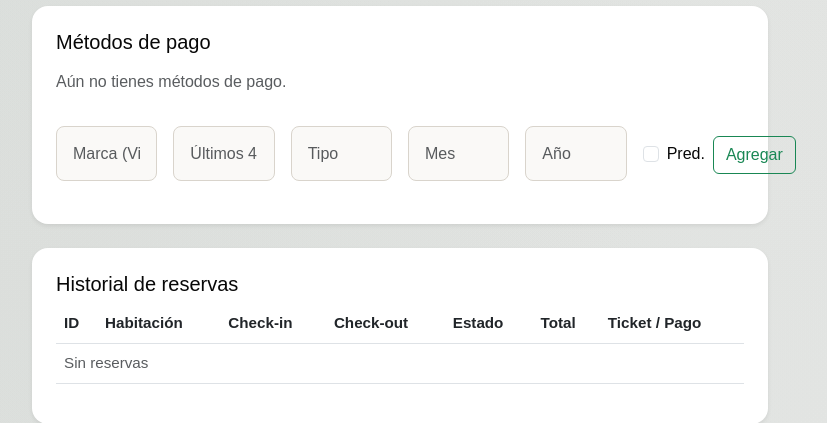
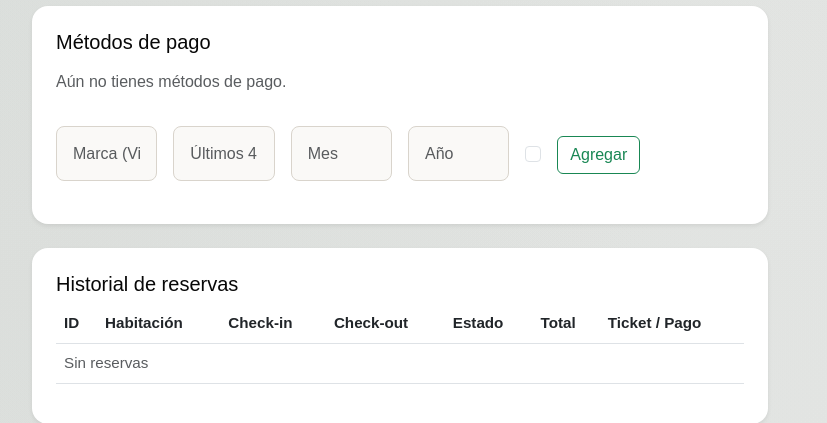
Before and after one commit to Sofiavelasco177/Resort_encanto, a Flask app: template Templates/usuario/perfil_usuario.html in a window 1280 px wide. Shown: the part 945-1368 px from the top of the page, without its empty margins (430-1257 px from the left). Run offline with Flask 3, Linux system fonts and the light colour scheme; the template is opened without the code that fills it, so the values that code supplies are empty; parts of the project's set-up code (start-up, migrations or seed data) failed here and were passed over.

Commit message:
Remove 'tipo' field from payment method form
The 'tipo' input field was removed from the payment method form in perfil_usuario.html, simplifying the form for users.

```diff
--- a/Templates/usuario/perfil_usuario.html
+++ b/Templates/usuario/perfil_usuario.html
@@ -197,13 +197,12 @@
         <form class="row g-2 g-md-3 mt-3" method="POST" action="{{ url_for('perfil_usuario.mp_nuevo') }}">
           <div class="col-12 col-md-2"><input class="form-control" name="marca" placeholder="Marca (Visa)"></div>
           <div class="col-6 col-md-2"><input class="form-control" name="ultimos4" placeholder="Últimos 4"></div>
-          <div class="col-6 col-md-2"><input class="form-control" name="tipo" placeholder="Tipo"></div>
           <div class="col-6 col-md-2"><input class="form-control" name="exp_mes" placeholder="Mes"></div>
           <div class="col-6 col-md-2"><input class="form-control" name="exp_anio" placeholder="Año"></div>
           <div class="col-12 col-md-2 d-flex align-items-center gap-2 mt-2 mt-md-0">
             <div class="form-check">
               <input class="form-check-input" type="checkbox" name="predeterminado" id="pred">
-              <label class="form-check-label" for="pred">Pred.</label>
+
             </div>
             <button class="btn btn-outline-success" type="submit">Agregar</button>
           </div>
```
